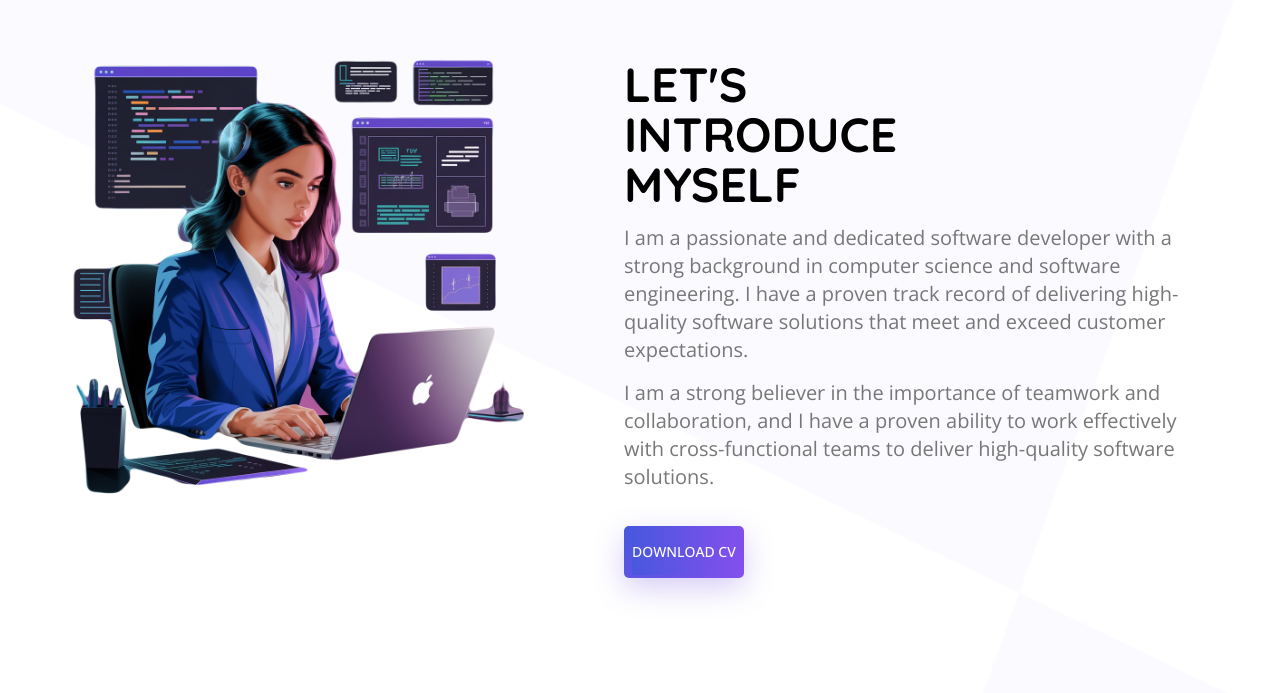
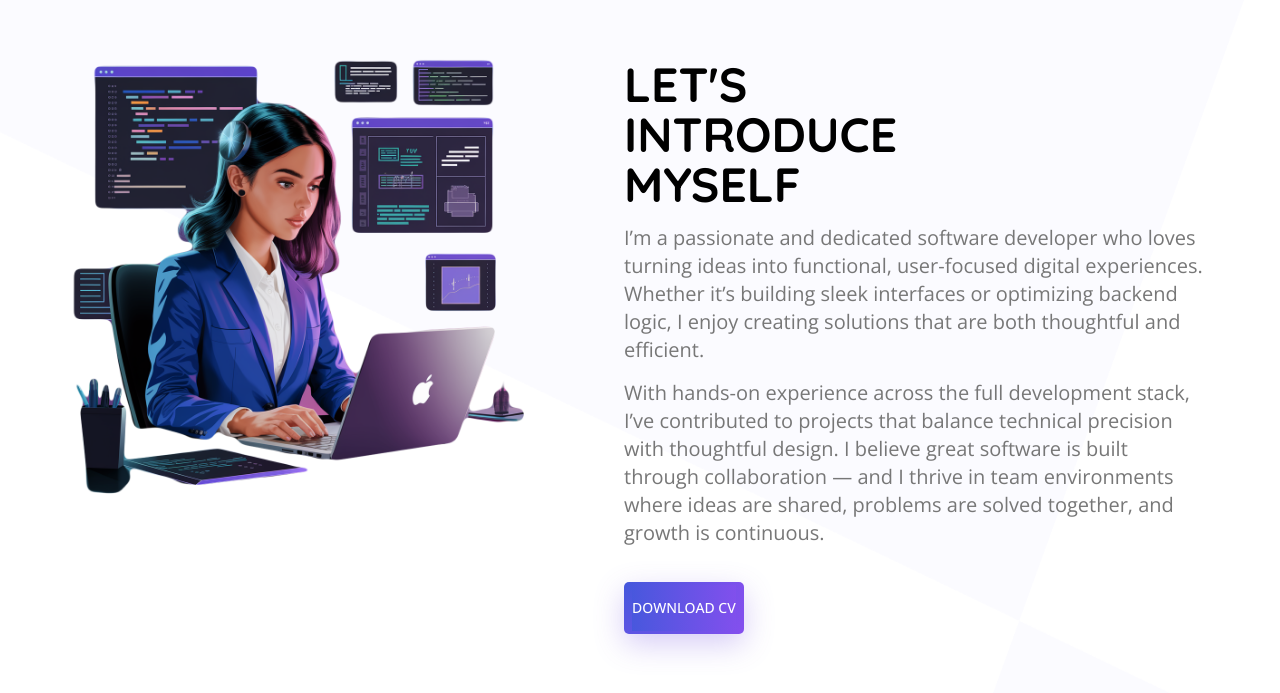
Before and after one commit to Namrata65/myPortfolio, a React (Vite) app: page / in a window 1280 px wide. Shown: the part 661-1354 px from the top of the page. Built offline with nearby package versions, Linux system fonts and the light colour scheme.

Commit message:
Intro updated
Intro updated for myself

```diff
--- a/src/components/Introduction.jsx
+++ b/src/components/Introduction.jsx
@@ -1,5 +1,5 @@
 import React from "react";
-import image from '../resources/girl.png';
+import image from "../resources/girl.png";
 
 const Introduction = () => {
   const handleDownloadCV = () => {
@@ -20,15 +20,17 @@ const Introduction = () => {
             <br /> Introduce <br /> Myself
           </h2>
           <p>
-            I am a passionate and dedicated software developer with a strong
-            background in computer science and software engineering. I have a
-            proven track record of delivering high-quality software solutions
-            that meet and exceed customer expectations.
+            I’m a passionate and dedicated software developer who loves turning
+            ideas into functional, user-focused digital experiences. Whether
+            it’s building sleek interfaces or optimizing backend logic, I enjoy
+            creating solutions that are both thoughtful and efficient.
           </p>
           <p>
-            I am a strong believer in the importance of teamwork and
-            collaboration, and I have a proven ability to work effectively with
-            cross-functional teams to deliver high-quality software solutions.
+            With hands-on experience across the full development stack, I’ve
+            contributed to projects that balance technical precision with
+            thoughtful design. I believe great software is built through
+            collaboration — and I thrive in team environments where ideas are
+            shared, problems are solved together, and growth is continuous.
           </p>
           <button className="purple-button" onClick={handleDownloadCV}>
             Download CV
--- a/src/components/MainHeader.jsx
+++ b/src/components/MainHeader.jsx
@@ -11,7 +11,9 @@ const MainHeader = () => {
   const email = "namratakanda8@gmail.com";
   const subject = "Inviting to discuss the proposal";
   const body = "I would like to connect with you regarding...";
-  const mailtoLink = `mailto:${email}?subject=${encodeURIComponent(subject)}&body=${encodeURIComponent(body)}`;
+  const mailtoLink = `mailto:${email}?subject=${encodeURIComponent(
+    subject
+  )}&body=${encodeURIComponent(body)}`;
 
   return (
     <section className="main-header-section">
@@ -28,6 +30,9 @@ const MainHeader = () => {
               <button className="purple-button" onClick={handleDownload}>
                 Get CV
               </button>
+              <a href="https://github.com/Namrata65">
+                <i className="fa-brands fa-github"></i>
+              </a>
             </div>
           </div>
           <div className="main-header-right">
```
